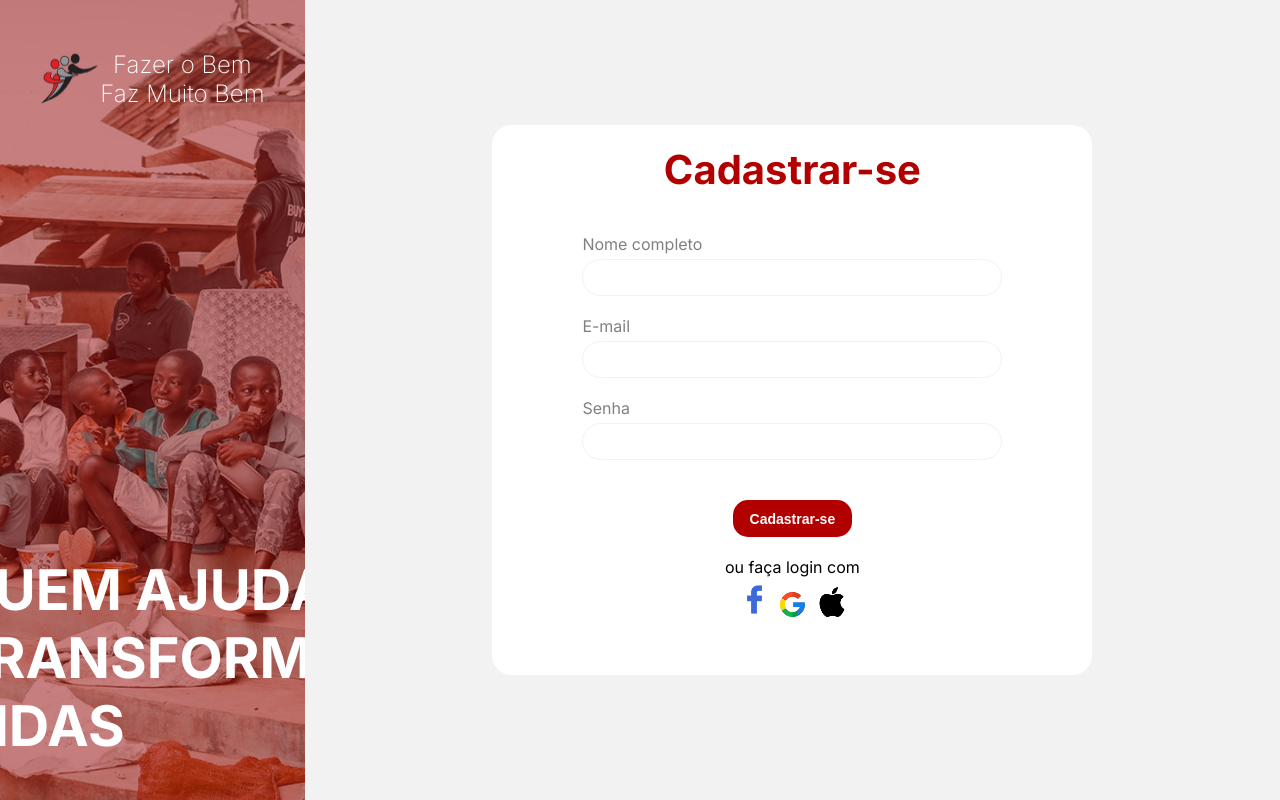
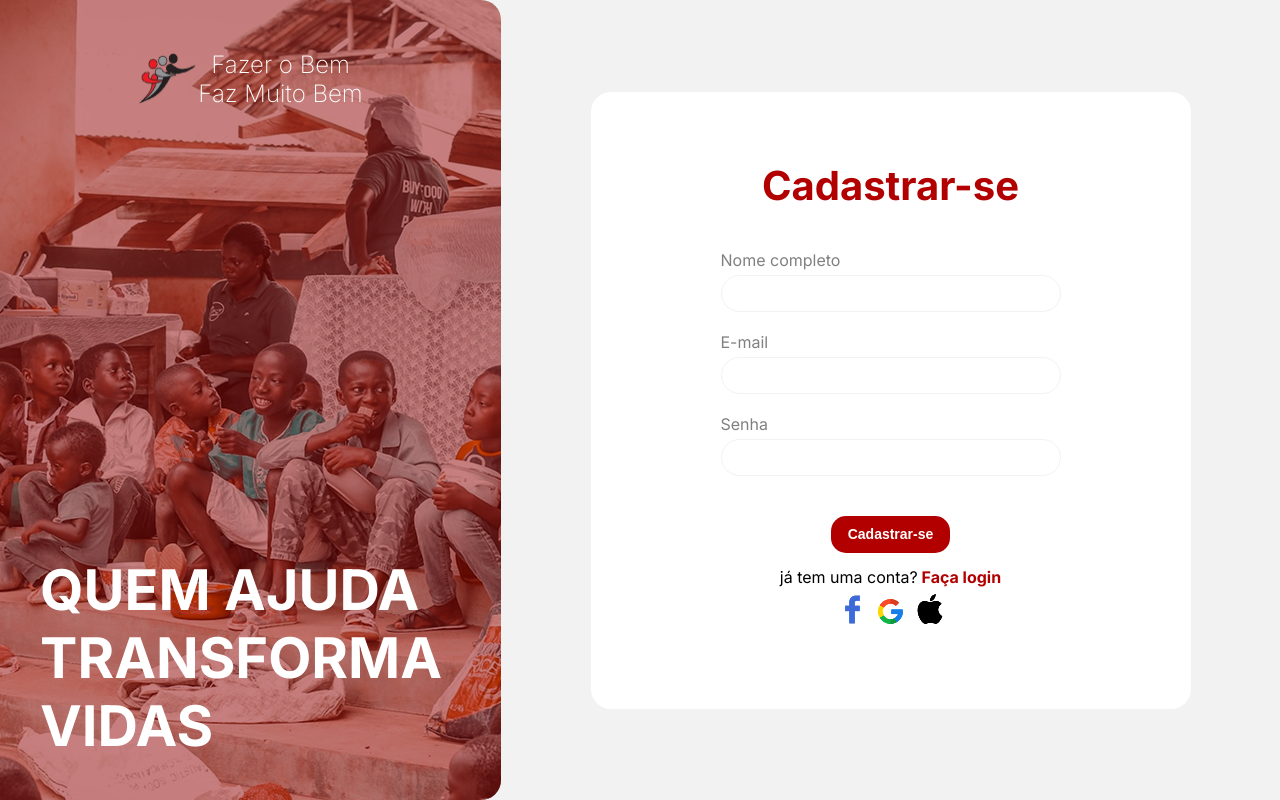
Before and after one commit to Gruposemh/front, a React (Vite) app: page /cadastrar-se in a window 1280 px wide. Built offline with nearby package versions, Linux system fonts and the light colour scheme.

Commit message:
feat: ajustes necessários nas telas de Login e Cadastro

```diff
--- a/src/components/Cadastro/Capa-cadastro/index.jsx
+++ b/src/components/Cadastro/Capa-cadastro/index.jsx
@@ -5,7 +5,8 @@ import logo from "../../../assets/Logos/logo.svg"
 const CapaCadastro = ({title, img}) => {
     return (
         <>
-            <div className="capa-container">
+        <main className="cadastro">
+              <div className="capa-container">
                 <img src={img} className="fundo" />
                 <div className="overlay"></div>
                 <div className="cabecalho">
@@ -14,6 +15,8 @@ const CapaCadastro = ({title, img}) => {
                 </div>
                 <h1>{title}</h1>
             </div>
+        </main>
+
         </>
     )
 }
--- a/src/components/Cards/CardCadastro/index.jsx
+++ b/src/components/Cards/CardCadastro/index.jsx
@@ -5,7 +5,11 @@ import facebook from "../../../assets/CardCadastro/facebook.png"
 import google from "../../../assets/CardCadastro/google.png"
 import apple from "../../../assets/CardCadastro/apple.png"
 
+
+import { useNavigate } from "react-router-dom";
+
 const CardCadastro = ({ title, action}) => {
+    const navigate = useNavigate();
     return (
         <>
             <div className="background-card">
@@ -14,7 +18,7 @@ const CardCadastro = ({ title, action}) => {
                     <div className="inputs">
                         <div className="input">
                             <label htmlFor="nome">Nome completo</label>
-                            <input type="text" name="nome" />
+                            <input type="text" name="nome"   required/>
                         </div>
                         <div className="input">
                             <label htmlFor="email">E-mail</label>
@@ -29,8 +33,12 @@ const CardCadastro = ({ title, action}) => {
 
                     {title !== "Login" ? (
                         <div className="opcoes-login">
-                            <p>ou faça login com</p>
-                            <button className="social-btn facebook">
+                            <p className="criar-conta">
+  já tem uma conta?
+  <span onClick={() => navigate("/login")}> Faça login </span>
+</p>
+                        <div className="social-buttons">
+                             <button className="social-btn facebook">
                                 <img src={facebook} />
                             </button>
                             <button className="social-btn google">
@@ -40,8 +48,13 @@ const CardCadastro = ({ title, action}) => {
                                 <img src={apple} />
                             </button>
                         </div>
+
+                        </div>
                     ) : (
-                        <p className="criar-conta">não tem uma conta? <span> Cadastre-se aqui </span></p>
+                         <p className="criar-conta">
+                      não tem uma conta?
+                      <span onClick={() => navigate("/cadastrar-se")}> Cadastre-se aqui </span>
+                    </p>
                     )}
                 </div>
             </div>
--- a/src/styles/Cadastro/Capa/style.css
+++ b/src/styles/Cadastro/Capa/style.css
@@ -1,3 +1,7 @@
+.cadastro{
+     background-color: var(--color-grey-light);
+}
+
 .capa-container{
     display: flex;
     flex-direction: column;
@@ -5,7 +9,8 @@
     align-items: center;
     justify-content: space-between;
     height: 100vh;
-    width: 25%;
+    width: 501px;
+    border-radius: 0 20px 20px 0;
     position: relative;
     overflow: hidden;
 }
@@ -32,6 +37,7 @@
 }
 
 .overlay{
+    background-color: var(--color-grey-light);
     position: absolute;
     top: 0;
     left: 0;
--- a/src/styles/Cards/CardFormulario/style.css
+++ b/src/styles/Cards/CardFormulario/style.css
@@ -1,4 +1,5 @@
 .background-card{
+
     background: var(--color-grey-light);
     width: 80%;
     display: flex;
@@ -10,9 +11,9 @@
     display: flex;
     flex-direction: column;
     width: 600px;
-    height: 550px;
+
     align-items: center;
-    padding: 20px 50px;
+    padding: 69px 90px;
     background: var(--color-white);
     border-radius: 20px;
 }
@@ -50,7 +51,7 @@
 .opcoes-login{
     text-align: center;
     gap: 20px;
-    padding-top: 20px;
+
 }
 
 .opcoes-login button{
@@ -60,11 +61,23 @@
     background: none;
 }
 
+
 .criar-conta {
-    padding-top: 50px;
+    margin-top: 14px;
+
+}
+.criar-conta:hover{
+    cursor: pointer;
+    font-weight: 700;
 }
 
 .criar-conta span{
     font-weight: bold;
     color: var(--color-secondary);
 }
+
+.social-buttons{
+    display: flex;
+    justify-content: center;
+    align-items: center;
+}
```
Also changed, not shown: src/assets/Cadastro/User.svg (added).
